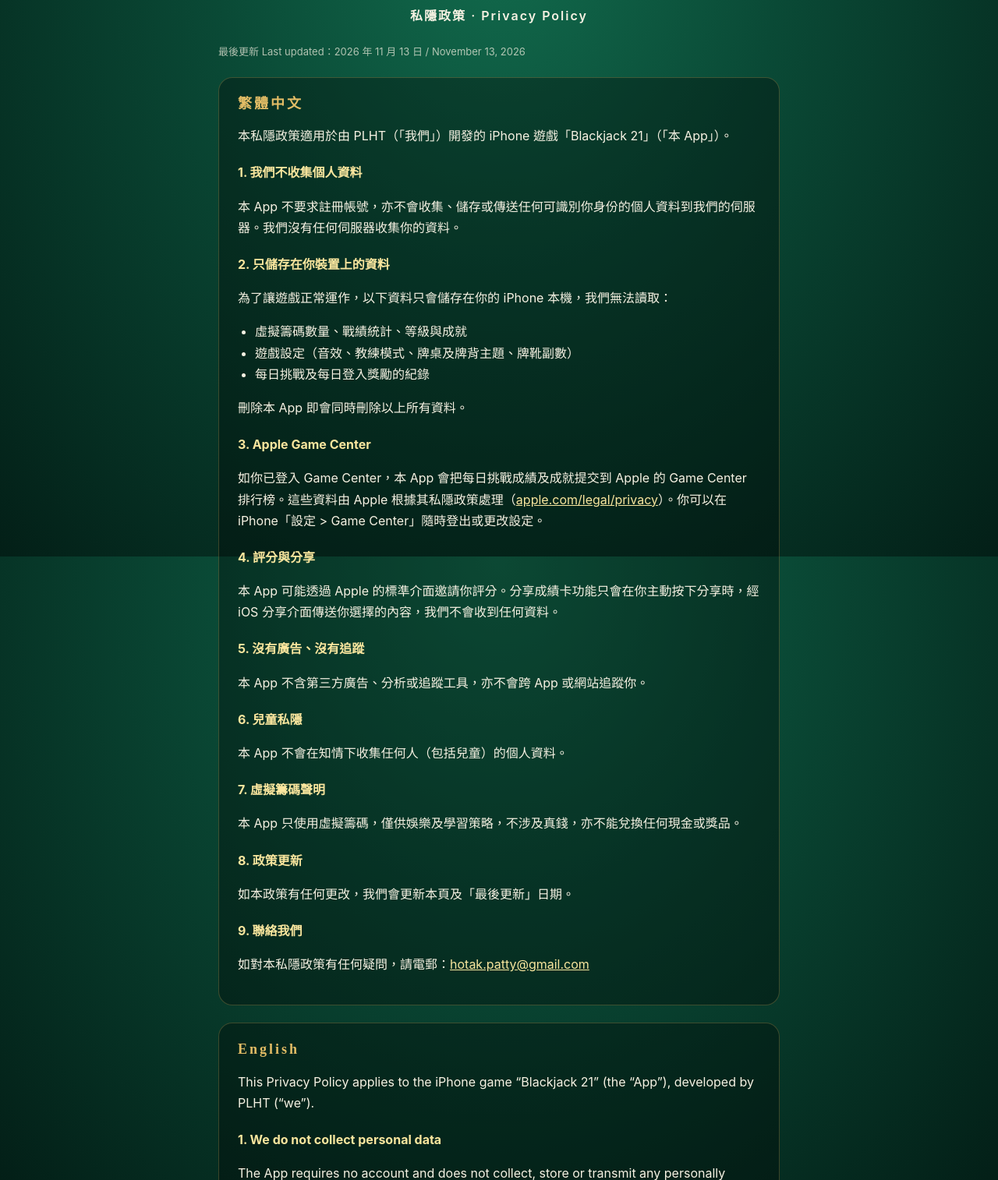
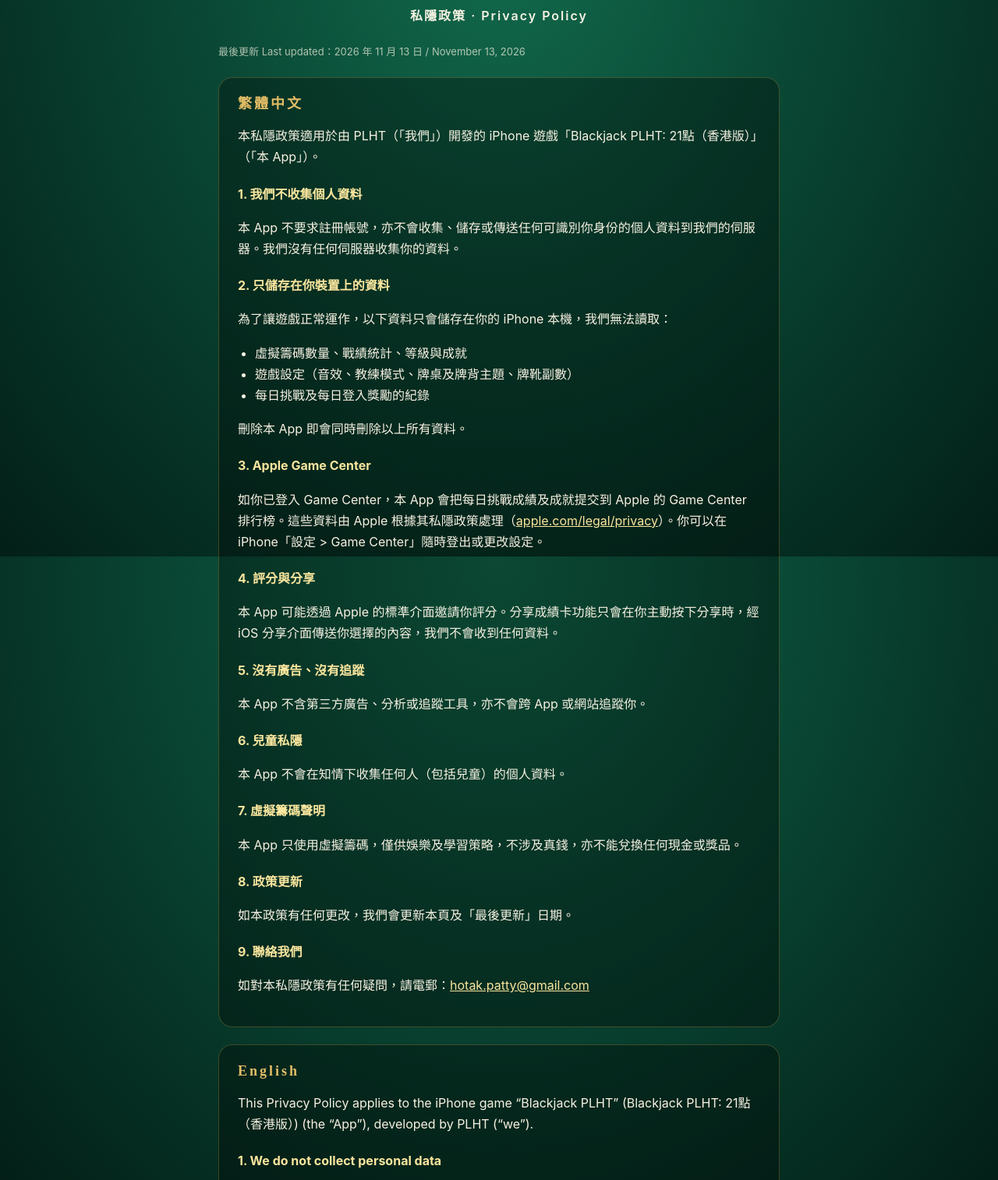
Before and after one commit to plht-apps/blackjack21, a plain HTML site: page privacy.html in a window 1280 px wide. Shown: the part 86-1600 px from the top of the page at 78% size. Drawn offline with Linux system fonts and the light colour scheme.

Commit message:
Update app name in privacy policy text

```diff
--- a/privacy.html
+++ b/privacy.html
@@ -17,7 +17,7 @@
 
   <section>
     <h2>繁體中文</h2>
-    <p>本私隱政策適用於由 PLHT（「我們」）開發的 iPhone 遊戲「Blackjack 21」（「本 App」）。</p>
+    <p>本私隱政策適用於由 PLHT（「我們」）開發的 iPhone 遊戲「Blackjack PLHT: 21點（香港版）」（「本 App」）。</p>
 
     <h3>1. 我們不收集個人資料</h3>
     <p>本 App 不要求註冊帳號，亦不會收集、儲存或傳送任何可識別你身份的個人資料到我們的伺服器。我們沒有任何伺服器收集你的資料。</p>
@@ -55,7 +55,7 @@
 
   <section>
     <h2>English</h2>
-    <p>This Privacy Policy applies to the iPhone game “Blackjack 21” (the “App”), developed by PLHT (“we”).</p>
+    <p>This Privacy Policy applies to the iPhone game “Blackjack PLHT” (Blackjack PLHT: 21點（香港版）) (the “App”), developed by PLHT (“we”).</p>
 
     <h3>1. We do not collect personal data</h3>
     <p>The App requires no account and does not collect, store or transmit any personally identifiable information to us. We do not operate any servers that collect your data.</p>
```
